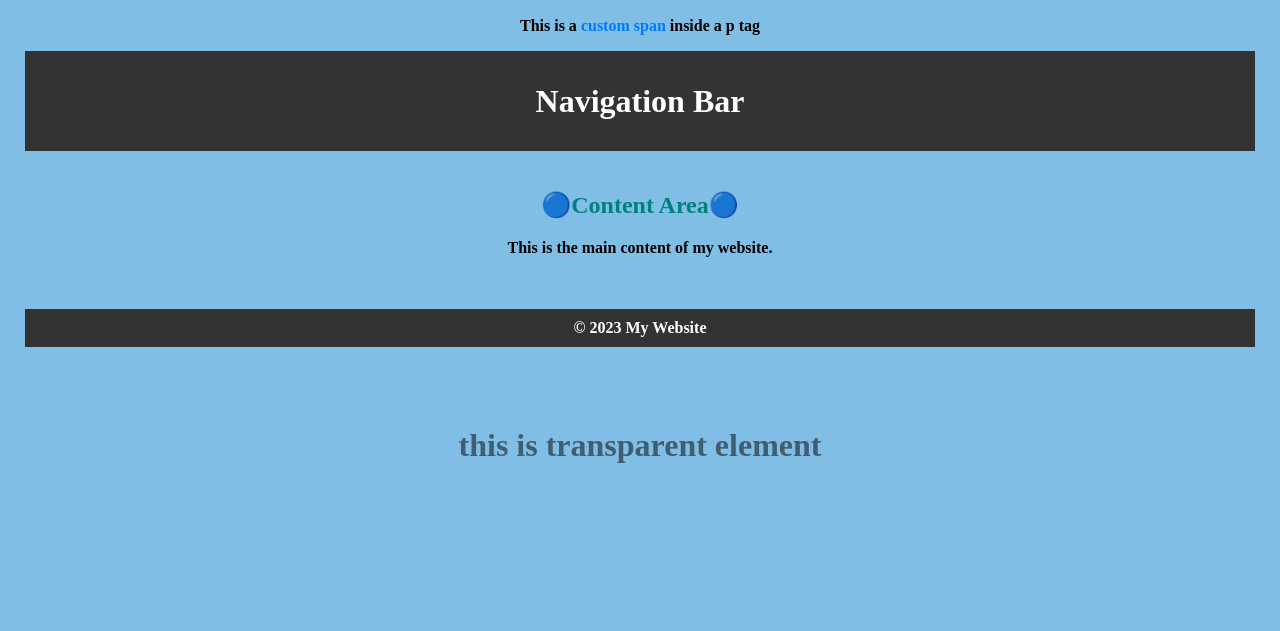
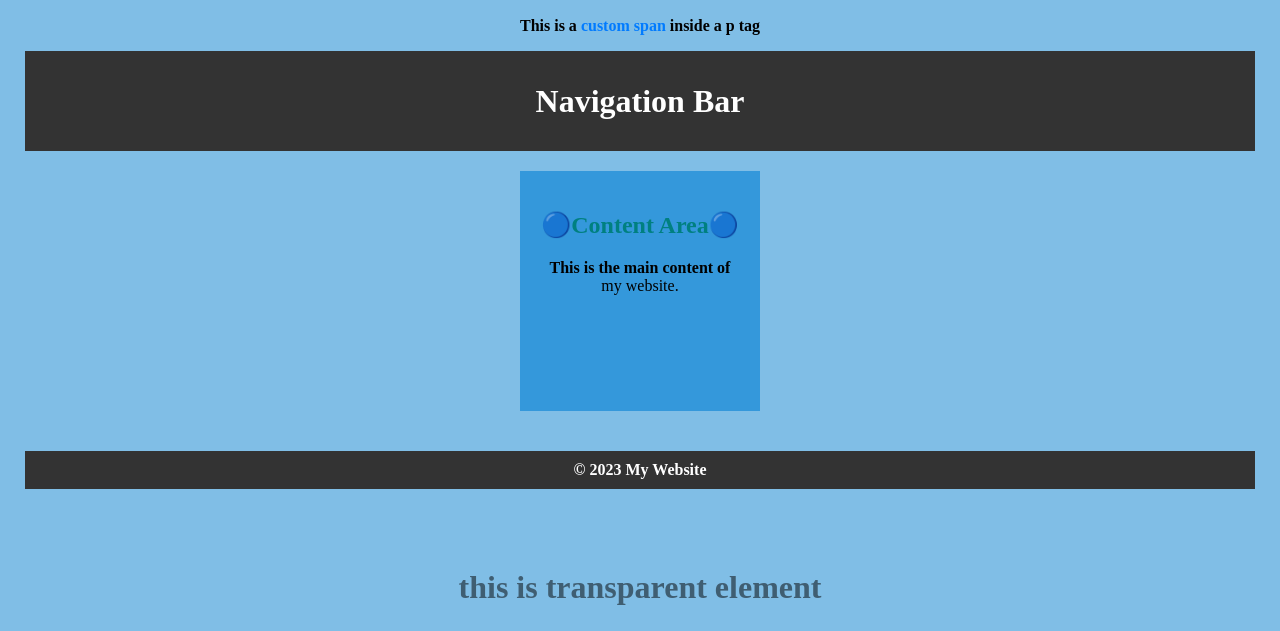
Before and after one commit to hilalkaca5335/Classwork-oct-15, a plain HTML site: page index.html in a window 1280 px wide. Shown: the part 2240-2871 px from the top of the page. Before the commit the page ends 2729 px from the top, so only its background shows below. Drawn offline with Linux system fonts and the light colour scheme.

Commit message:
Update style.css

```diff
--- a/style.css
+++ b/style.css
@@ -47,8 +47,19 @@ h1 {
         }
 
         /* Element Selector */
-        div.content {
-            padding: 20px;
+        .content {
+            width: 200px;
+            height: 200px;
+            background-color: #3498db;
+            margin: 20px; /* Margin for spacing between divs */
+            padding: 20px; /* Padding inside each div */
+            display: inline-block; /* Display divs in a row */
+            transition: background-color 0.3s; /* Smooth transition for background color */
+            overflow: hidden; /* Hide overflowing content */
+
+        }
+.content:hover{
+            background-color: #e74c3c;
         }
 
         /* Descendant Selector */
@@ -57,6 +68,15 @@ h1 {
             color: white;
             text-align: center;
             padding: 10px;
+        }
+.footer img {
+            width: 100%; /* Make the image fill the entire div */
+            height: auto; /* Maintain the image's aspect ratio */
+            filter: grayscale(50%) brightness(120%); /* Apply image filters */
+            transition: filter 0.3s; /* Smooth transition for filters */
+        }
+     .footer:hover img {
+            filter: none;
         }
 .hidden-element {
     visibility: hidden;
```
